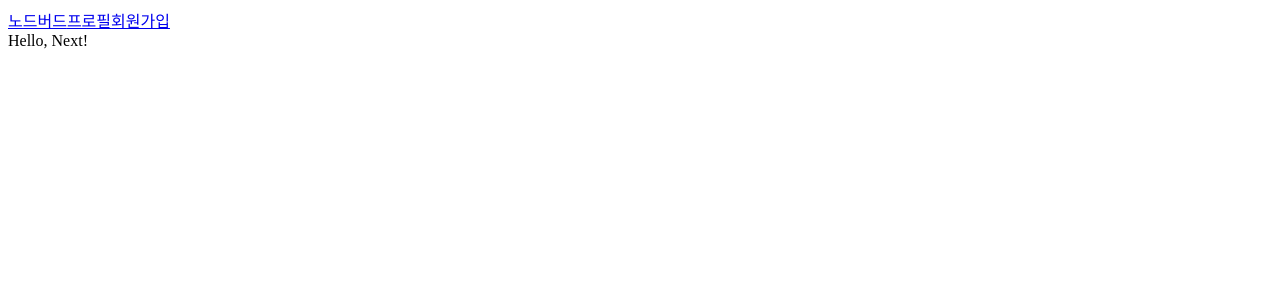
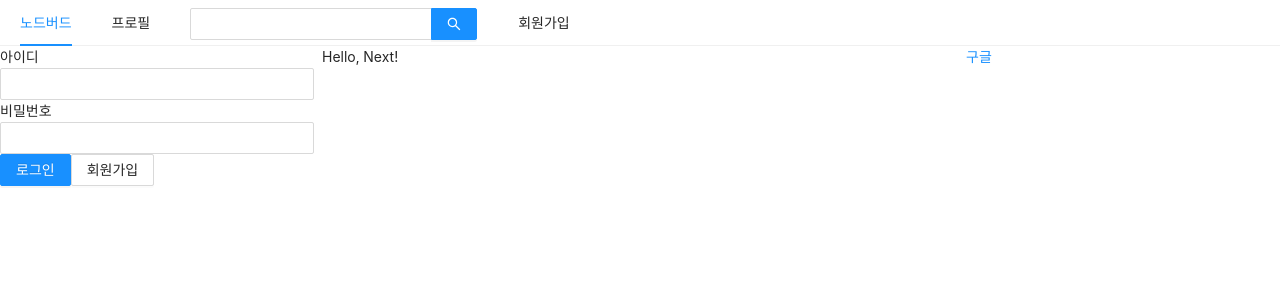
Before and after one commit to ehbong/20201010_react-nodebird, a Next.js app in the folder prepare/front/: page / in a window 1280 px wide. Shown: the top 300 px of the page. Built offline with nearby package versions, Linux system fonts and the light colour scheme.

Commit message:
set basic layout

```diff
--- a/prepare/front/conponents/AppLayout.js
+++ b/prepare/front/conponents/AppLayout.js
@@ -1,20 +1,58 @@
-import React from 'react'
-import PropTypes from 'prop-types'
-import Link from 'next/link'
+import React, { useState } from 'react';
+import PropTypes from 'prop-types';
+import Link from 'next/link';
+import { Menu, Input, Row, Col } from 'antd';
+
+import UserProfile from './UserProfile';
+import LoginForm from './LoginForm';
 
 const AppLayout = ({ children }) => {
-    return (
-        <div>
-            <Link href="/"><a>노드버드</a></Link>
-            <Link href="/profile"><a>프로필</a></Link>
-            <Link href="/signup"><a>회원가입</a></Link>
-            {children}
-        </div>
-    );
-}
+  const [IsLogin, setIsLogin] = useState(false);
+  return (
+    <div>
+      <Menu mode="horizontal">
+        <Menu.Item>
+          <Link href="/">
+            <a>노드버드</a>
+          </Link>
+        </Menu.Item>
+        <Menu.Item>
+          <Link href="/profile">
+            <a>프로필</a>
+          </Link>
+        </Menu.Item>
+        <Menu.Item>
+          <Input.Search enterButton style={{ verticalAlign: 'middle' }} />
+        </Menu.Item>
+        <Menu.Item>
+          <Link href="/signup">
+            <a>회원가입</a>
+          </Link>
+        </Menu.Item>
+      </Menu>
+      <Row gutter={8}>
+        <Col xs={24} md={6}>
+          {IsLogin ? <UserProfile /> : <LoginForm />}
+        </Col>
+        <Col xs={24} md={12}>
+          {children}
+        </Col>
+        <Col xs={24} md={6}>
+          <a
+            href="https://www.google.com"
+            target="_blank"
+            rel="noreferrer noopener"
+          >
+            구글
+          </a>
+        </Col>
+      </Row>
+    </div>
+  );
+};
 
 AppLayout.propTypes = {
-    children: PropTypes.node.isRequired
-}
+  children: PropTypes.node.isRequired,
+};
 
-export default AppLayout
+export default AppLayout;
--- /dev/null
+++ b/prepare/front/conponents/LoginForm.js
@@ -0,0 +1,59 @@
+import React, { useState, useCallback } from 'react';
+import { Form, Input, Button } from 'antd';
+import Link from 'next/link';
+
+function LoginForm() {
+  const [id, setId] = useState('');
+  const [password, setPassword] = useState('');
+  //   const [passwordCheck, setPasswordCheck] = useState('');
+
+  const onChangeId = useCallback((e) => {
+    setId(e.target.value);
+  }, []);
+  const onChangePassword = useCallback((e) => {
+    setPassword(e.target.value);
+  }, []);
+  return (
+    <Form>
+      <div>
+        <label htmlFor="user-id">아이디</label>
+        <br />
+        <Input name="user-id" value={id} onChange={onChangeId} required />
+      </div>
+      <div>
+        <label htmlFor="user-password">비밀번호</label>
+        <br />
+        <Input
+          name="user-password"
+          type="password"
+          value={password}
+          onChange={onChangePassword}
+          required
+        />
+      </div>
+      {/* <div>
+        <label htmlFor="user-password">비밀번호 확인</label>
+        <br />
+        <Input
+          name="user-password"
+          type="password"
+          value={password}
+          onChange={onChangePassword}
+          required
+        />
+      </div> */}
+      <div>
+        <Button type="primary" htmlType="submit" loading={false}>
+          로그인
+        </Button>
+        <Link href="/signup">
+          <a>
+            <Button>회원가입</Button>
+          </a>
+        </Link>
+      </div>
+    </Form>
+  );
+}
+
+export default LoginForm;
--- /dev/null
+++ b/prepare/front/conponents/UserProfile.js
@@ -0,0 +1,7 @@
+import React from 'react';
+
+function UserProfile() {
+  return <div>유저 프로필</div>;
+}
+
+export default UserProfile;
--- a/prepare/front/package.json
+++ b/prepare/front/package.json
@@ -9,10 +9,13 @@
   "author": "ehbong",
   "license": "ISC",
   "dependencies": {
+    "@ant-design/icons": "^4.2.2",
+    "antd": "^4.6.6",
     "next": "^9.5.5",
     "prop-types": "^15.7.2",
     "react": "^16.13.1",
-    "react-dom": "^16.13.1"
+    "react-dom": "^16.13.1",
+    "styled-components": "^5.2.0"
   },
   "devDependencies": {
     "eslint": "^7.11.0",
--- /dev/null
+++ b/prepare/front/pages/_app.js
@@ -0,0 +1,22 @@
+import React from 'react';
+import 'antd/dist/antd.css';
+import Head from 'next/head';
+import PropTypes from 'prop-types';
+
+const App = ({ Component }) => {
+  return (
+    <>
+      <Head>
+        <meta charSet="utf-8" />
+        <title>NodeBird</title>
+      </Head>
+      <Component />
+    </>
+  );
+};
+
+App.propTypes = {
+  Component: PropTypes.elementType.isRequired,
+};
+
+export default App;
```
Also changed, not shown: prepare/front/pages/profile.js (+15 -8 lines), prepare/front/pages/signup.js (+15 -6 lines), 2 other files (tests, documents, lock files or other folders).
